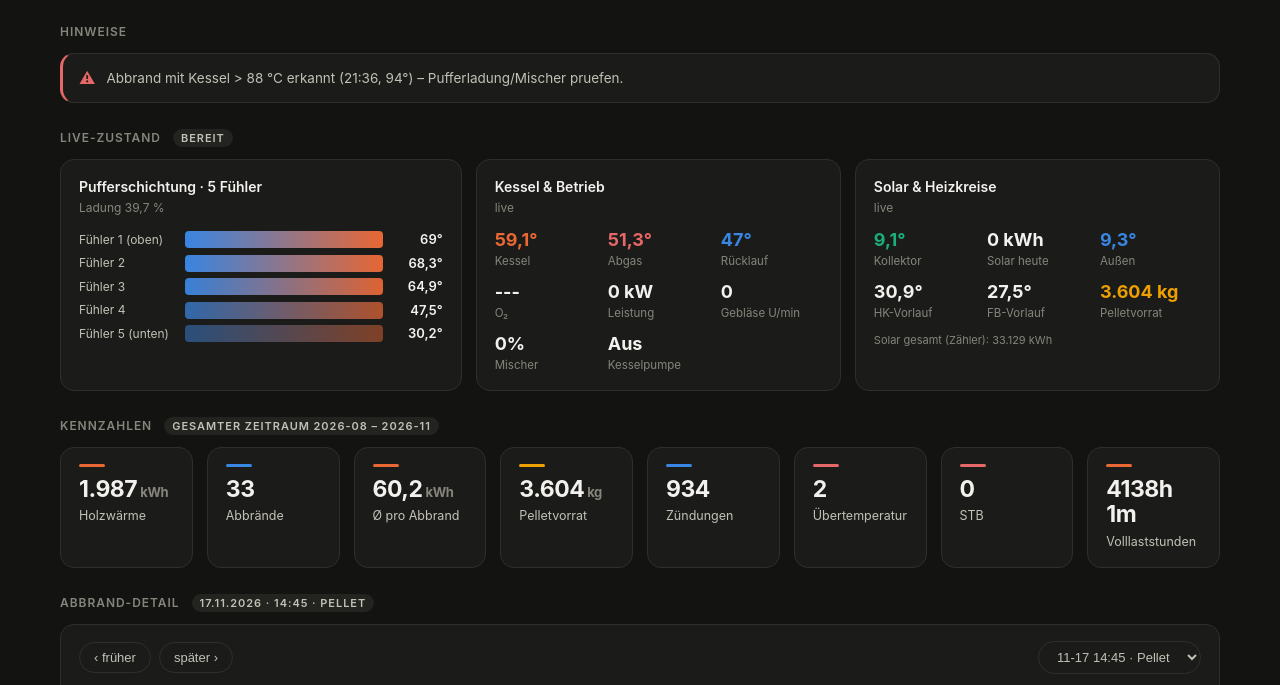
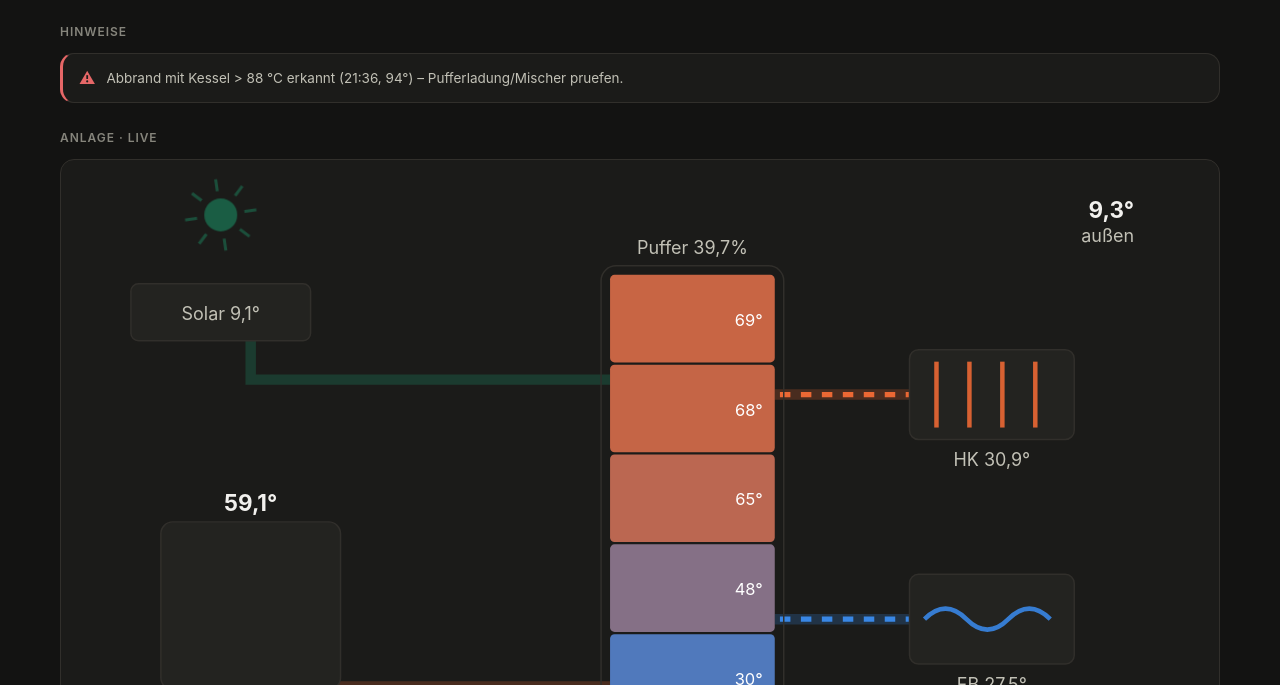
Before and after one commit to mknxb/heizung, a plain HTML site: page index.html in a window 1280 px wide. Shown: the part 84-769 px from the top of the page. Drawn offline with Linux system fonts and the light colour scheme.

Commit message:
Dashboard v7: animiertes Live-Anlagenschema + Watchdog-Regeln

```diff
--- a/index.html
+++ b/index.html
@@ -40,6 +40,15 @@ td.hl{color:var(--kessel);font-weight:600}
 .tt{position:fixed;pointer-events:none;background:var(--surface2);border:1px solid var(--border);border-radius:8px;padding:8px 11px;font-size:12px;color:var(--t1);box-shadow:0 6px 24px rgba(0,0,0,.35);opacity:0;transition:opacity .08s;z-index:10;white-space:nowrap}
 .src{color:var(--t3);font-size:11px;margin-top:10px}.foot{color:var(--t3);font-size:12px;margin-top:38px;border-top:1px solid var(--border);padding-top:16px}
 .err{background:var(--surface);border:1px solid var(--rot);border-radius:var(--r);padding:16px;color:var(--t2)}
+@keyframes flow{to{stroke-dashoffset:-32}}
+.flow{stroke-dasharray:7 7;animation:flow 1.1s linear infinite}
+@keyframes flick{0%,100%{transform:scaleY(.92);opacity:.85}50%{transform:scaleY(1.12);opacity:1}}
+.flame{transform-box:fill-box;transform-origin:center bottom;animation:flick .9s ease-in-out infinite}
+@keyframes spin{to{transform:rotate(360deg)}}
+.rays{transform-box:fill-box;transform-origin:center;animation:spin 22s linear infinite}
+@keyframes pump{to{transform:rotate(360deg)}}
+.pumpon{transform-box:fill-box;transform-origin:center;animation:pump 2.2s linear infinite}
+.schema text{font-size:12px;fill:var(--t2)}.schema .big{font-size:15px;font-weight:650;fill:var(--t1)}.schema .comp:hover{filter:brightness(1.15);cursor:default}
 .badge{font-size:11px;padding:2px 8px;border-radius:999px;background:var(--surface2);color:var(--t2);margin-left:8px}
 </style></head>
 <body><div class="wrap">
@@ -110,6 +119,30 @@ function scatterChart(el,groups,{line,fmtx,fmty,ux,uy}){
  return `<div class="legend">${leg}</div>`;
 }
 function tiles(items){return `<div class="tiles">${items.map(t=>`<div class="tile"><div class="tv"${t.c?` style="color:var(${t.c})"`:''}>${t.v}</div><div class="tl">${t.l}</div></div>`).join('')}</div>`;}
+function tcol(t){if(t==null)return '#555';const c0=[57,135,229],c1=[235,104,52];const x=Math.max(0,Math.min(1,(t-22)/(75-22)));return `rgb(${c0.map((a,i)=>Math.round(a+(c1[i]-a)*x)).join(',')})`;}
+function schema(L){
+ const brennt=(L.geblaese||0)>500,pelB=(L.pel_geblaese||0)>500;
+ const P=L.puffer||[];
+ const solarOn=(L.solar_pumpe&&/ein|an|^1/i.test(''+L.solar_pumpe))||(L.kollektor!=null&&P[4]!=null&&L.kollektor>P[4]+4);
+ const hkOn=(L.hk_vorlauf||0)>25,fbOn=(L.fb_vorlauf||0)>25;
+ const pump=(L.kesselpumpe&&/ein|an|^1/i.test(''+L.kesselpumpe))||brennt;
+ const bx=360,by=70,bw=110,bh=300,sb=bh/5;let bands='';
+ for(let i=0;i<5;i++)bands+=`<rect x="${bx}" y="${by+i*sb}" width="${bw}" height="${sb-1.5}" rx="3" fill="${tcol(P[i])}" opacity="0.92"/><text x="${bx+bw-8}" y="${by+i*sb+sb/2+4}" text-anchor="end" style="fill:#fff;font-size:11px">${P[i]==null?'':Math.round(P[i])+'°'}</text>`;
+ const flow=(d,color,on,rev)=>`<path d="${d}" fill="none" stroke="${color}" stroke-width="7" opacity="0.22"/>${on?`<path d="${d}" fill="none" stroke="${color}" stroke-width="3.5" class="flow"${rev?' style="animation-direction:reverse"':''}/>`:''}`;
+ const flame=brennt?`<g class="flame"><path d="M120 338 q-15 -28 0 -50 q11 18 17 6 q11 22 -2 44 q-7 9 -15 0 Z" fill="var(--kessel)"/><path d="M120 336 q-8 -16 0 -30 q6 11 11 2 q6 13 -2 28 q-4 4 -9 0 Z" fill="var(--pellet)"/></g>`:'';
+ return `<svg viewBox="0 0 760 400" class="schema">
+  ${flow('M150 300 L150 345 L360 345','#eb6834',pump)}
+  ${flow('M120 114 L120 140 L360 140','#1baf7a',solarOn)}
+  ${flow('M470 150 L560 150','#eb6834',hkOn)}
+  ${flow('M470 300 L560 300','#3987e5',fbOn)}
+  <g class="comp" data-tt="Kollektor ${de(L.kollektor)}°C${solarOn?' · Pumpe läuft':''}"><g transform="translate(100,30)"><g class="rays" opacity="${solarOn?1:0.35}">${[0,1,2,3,4,5,6,7].map(i=>`<line x1="0" y1="-16" x2="0" y2="-24" stroke="var(--solar)" stroke-width="2" transform="rotate(${i*45})"/>`).join('')}</g><circle r="11" fill="var(--solar)" opacity="${solarOn?1:0.45}"/></g><rect x="40" y="76" width="120" height="38" rx="5" fill="var(--surface2)" stroke="var(--border)"/><text x="100" y="100" text-anchor="middle">Solar ${de(L.kollektor)}°</text></g>
+  <g class="comp" data-tt="Kessel ${de(L.kessel)}°C · Abgas ${de(L.abgas)}°C · ${brennt?'brennt':'bereit'}"><rect x="60" y="235" width="120" height="112" rx="8" fill="var(--surface2)" stroke="${brennt?'var(--kessel)':'var(--border)'}" stroke-width="${brennt?2:1}"/>${flame}<text x="120" y="228" text-anchor="middle" class="big">${de(L.kessel)}°</text><text x="120" y="365" text-anchor="middle">Kessel${pelB?' · Pellet':''}</text></g>
+  <g class="comp" data-tt="Puffer ${de(L.puffer_ladung)}% · oben ${de(P[0])}° unten ${de(P[4])}°"><rect x="${bx-6}" y="${by-6}" width="${bw+12}" height="${bh+12}" rx="10" fill="none" stroke="var(--border)"/>${bands}<text x="${bx+bw/2}" y="${by-14}" text-anchor="middle">Puffer ${de(L.puffer_ladung)}%</text></g>
+  <g class="comp" data-tt="Heizkörper-Vorlauf ${de(L.hk_vorlauf)}°C"><rect x="560" y="120" width="110" height="60" rx="6" fill="var(--surface2)" stroke="var(--border)"/>${[0,1,2,3].map(i=>`<line x1="${578+i*22}" y1="128" x2="${578+i*22}" y2="172" stroke="var(--kessel)" stroke-width="3" opacity="${hkOn?0.9:0.3}"/>`).join('')}<text x="615" y="198" text-anchor="middle">HK ${de(L.hk_vorlauf)}°</text></g>
+  <g class="comp" data-tt="Fußboden-Vorlauf ${de(L.fb_vorlauf)}°C"><rect x="560" y="270" width="110" height="60" rx="6" fill="var(--surface2)" stroke="var(--border)"/><path d="M570 300 q14 -14 28 0 q14 14 28 0 q14 -14 28 0" fill="none" stroke="var(--ruecklauf)" stroke-width="3" opacity="${fbOn?0.9:0.3}"/><text x="615" y="348" text-anchor="middle">FB ${de(L.fb_vorlauf)}°</text></g>
+  <text x="710" y="32" text-anchor="end" class="big">${de(L.aussen)}°</text><text x="710" y="48" text-anchor="end">außen</text>
+ </svg>`;
+}
 function hbars(rows,unit){const mx=Math.max(...rows.map(r=>r.v||0),1);return rows.map(r=>`<div style="display:flex;align-items:center;gap:12px;margin:9px 0"><div style="width:110px;font-size:13px;color:var(--t2);flex-shrink:0">${r.n}</div><div style="flex:1;background:var(--surface2);border-radius:6px;height:26px;overflow:hidden"><div style="height:100%;border-radius:6px;display:flex;align-items:center;justify-content:flex-end;padding-right:8px;font-size:12px;font-weight:600;color:#fff;min-width:46px;width:${Math.max((r.v||0)/mx*100,6)}%;background:var(${r.c})">${de(r.v)} ${unit}</div></div></div>`).join('');}
 
 function render(){
@@ -129,6 +162,7 @@ function render(){
  let html='';
  if(HW.length){html+=`<section><div class="sec-h">Hinweise</div><div class="grid" style="gap:10px">${HW.map(h=>{const lv=LVL[h.level]||LVL.info;return `<div class="card" style="border-left:3px solid var(${lv[0]});padding:12px 16px;display:flex;gap:11px;align-items:center"><span style="color:var(${lv[0]});font-weight:700;font-size:16px">${lv[1]}</span><span style="font-size:13.5px;color:var(--t2)">${h.text}</span></div>`;}).join('')}</div></section>`;}
  html+=`
+ <section><div class="sec-h">Anlage · live</div><div class="card" style="padding:10px">${schema(L)}</div></section>
  <section><div class="sec-h">Live-Zustand ${brennt?'<span class="badge" style="color:var(--kessel)">Kessel brennt</span>':'<span class="badge">Bereit</span>'}</div>
   <div class="grid g3">
    <div class="card"><div class="ct">Pufferschichtung · 5 Fühler</div><div class="cs">Ladung ${de(L.puffer_ladung)} %</div><div class="strat">${strat||'<div class=src>–</div>'}</div></div>
@@ -231,6 +265,7 @@ function render(){
    <div class="ct" id="tsTitle"></div><div class="cs" id="tsSub"></div><div id="tsChart"></div>
  </div></section>`;
  document.getElementById('app').innerHTML=html;
+ document.querySelectorAll('[data-tt]').forEach(c=>{c.addEventListener('mousemove',e=>showTT(e,c.getAttribute('data-tt')));c.addEventListener('mouseleave',hideTT);});
 
  if(cb){const leg1=multiLine(document.getElementById('lbTemp'),cb.series,[{key:'kessel',name:'Kessel',color:'--kessel'},{key:'ruecklauf',name:'Rücklauf',color:'--ruecklauf'},{key:'abgas',name:'Abgas',color:'--abgas'}],{fmt:v=>Math.round(v)+'°',unit:'°',xkey:'t'});document.getElementById('lbTempLeg').innerHTML=leg1||'';
    const hasM=cb.series.some(r=>r.mischer!=null);const lines2=[{key:'o2',name:'O₂ %',color:'--o2'}];if(hasM)lines2.push({key:'mischer',name:'Mischer %',color:'--mischer'});
```
